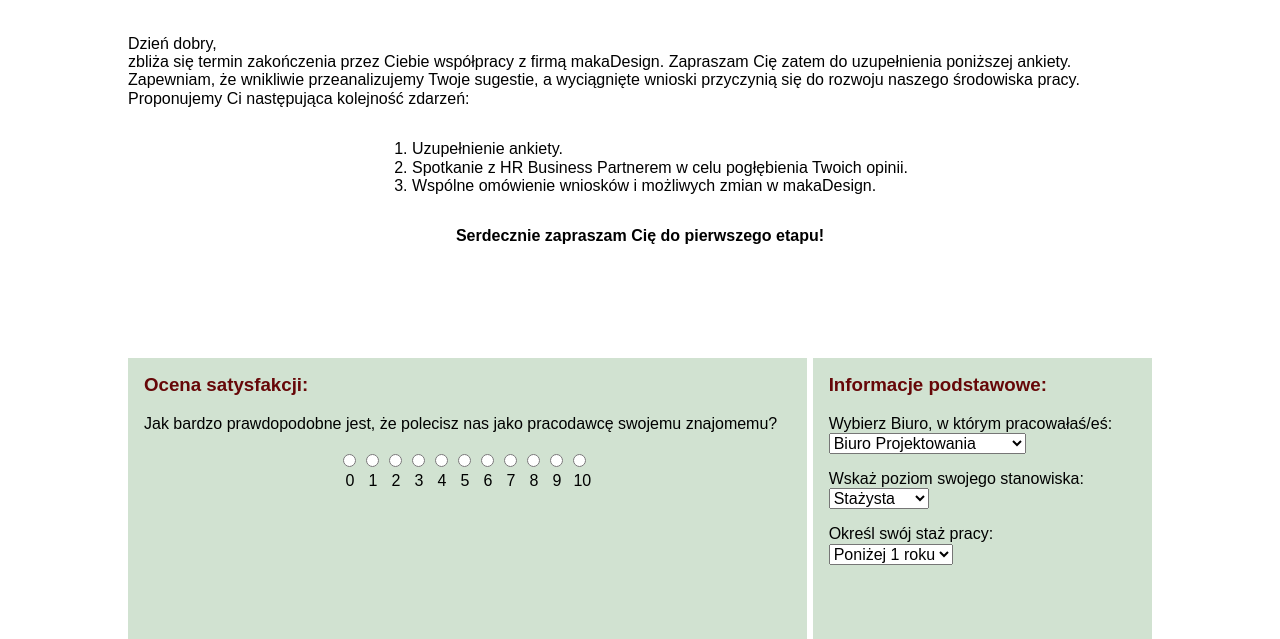
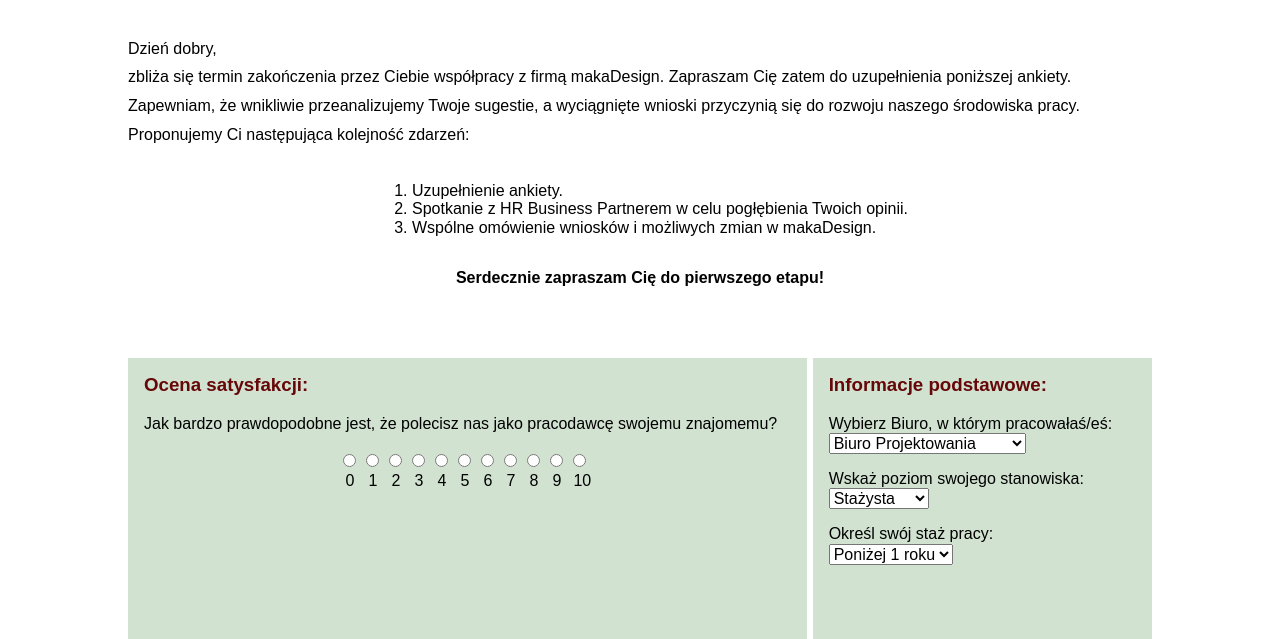
Before and after one commit to joannaMakarewicz/exit-interview, a website: page index.html in a window 1280 px wide. Shown: the part 161-800 px from the top of the page. Drawn offline with Linux system fonts and the light colour scheme.

Commit message:
font styles changing

```diff
--- a/style.scss
+++ b/style.scss
@@ -140,10 +140,9 @@ table {
     grid-template-rows: 1fr 1fr 1fr;
     &__heading {
       grid-column-start: 1;
-      grid-column-end: span 2;
-    }
-    &--content {
-      line-height: 1.8;
-    }
+      grid-column-end: span 2;}
+    &__heading--content {
+        line-height: 1.8;
+        }
   }
 }
```
Also changed, not shown: style.css.
